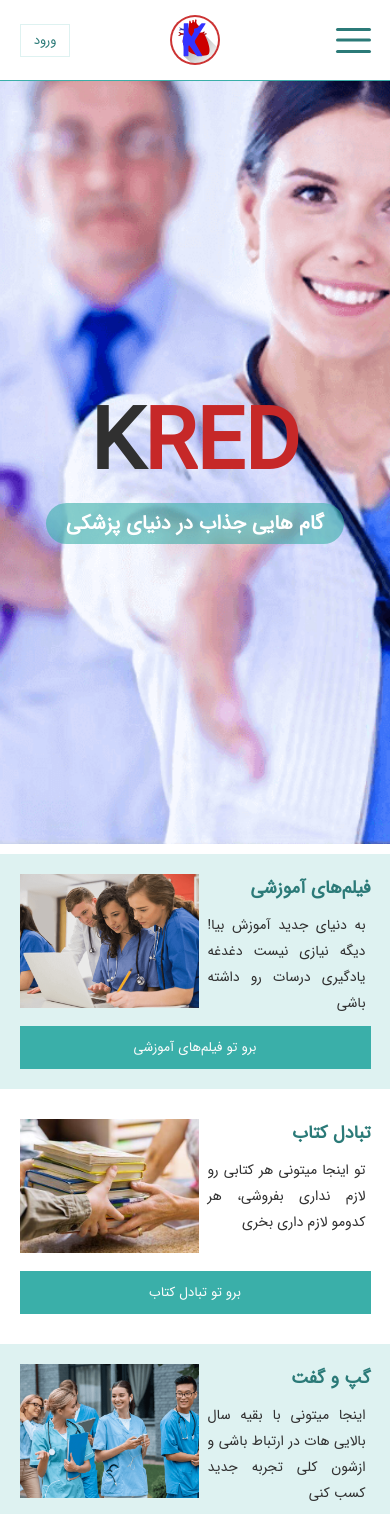
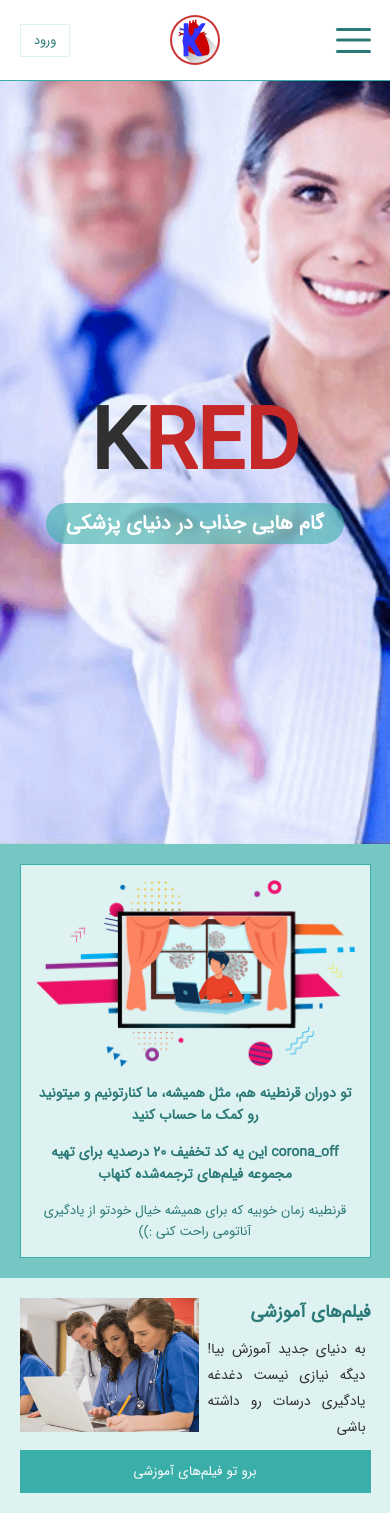
Before and after one commit to abelmiri/kred-frontend, a React (Create React App) app: page / in a window 390 px wide. Shown: the top 1514 px of the page. Built offline with nearby package versions, Linux system fonts and the light colour scheme.

Commit message:
improves

```diff
--- a/src/Styles/home.scss
+++ b/src/Styles/home.scss
@@ -167,7 +167,6 @@
   }
   @media screen and (max-width: 800px) {
     position: relative;
-    margin: 10px 0;
     height: auto;
   }
 }
@@ -232,15 +231,15 @@
   background-size: cover;
   background-position: center;
   height: 250px;
-  margin: 0 0 60px 0;
+  margin: 5% 0;
   @media screen and (min-width: 800px) {
     width: 90%;
     padding: 5%;
   }
   @media screen and (max-width: 800px) {
     padding: 50px 5%;
-    margin: 10px 0;
     height: auto;
+    margin: 0 0 5% 0;
   }
 }
 
@@ -279,10 +278,6 @@
   background-size: cover;
   background-position: right;
   text-align: left;
-
-  @media screen and (max-width: 800px) {
-    margin-top: 10px;
-  }
 }
 
 .home-collab-cont {
@@ -337,3 +332,56 @@
   background-color: black;
   color: white;
 }
+
+.home-slider-cont {
+  background-color: var(--third-color);
+}
+
+.home-slider {
+  margin: 5%;
+  padding: 15px;
+  background-color: var(--login-page-background-color);
+  border: 1px solid var(--primary-color);
+  display: flex;
+  justify-content: center;
+  @media screen and (max-width: 480px) {
+    flex-wrap: wrap;
+  }
+}
+
+.home-slider-img {
+  width: 40%;
+  object-fit: cover;
+  margin-left: 5%;
+  @media screen and (max-width: 480px) {
+    width: 100%;
+    margin-left: 0;
+    margin-bottom: 15px;
+  }
+}
+
+.home-slider-text {
+  font-size: $menu-title-font-size;
+  color: var(--secondary-color);
+  display: flex;
+  flex-direction: column;
+  justify-content: space-evenly;
+  text-align: center;
+
+  @media screen and (max-width: 480px) {
+    font-size: $title-font-size;
+  }
+}
+
+.home-slider-text-big {
+  font-size: $home-title-font-size;
+  font-weight: bold;
+
+  &.margin {
+    margin: 15px 0;
+  }
+
+  @media screen and (max-width: 480px) {
+    font-size: $home-regular-font-size;
+  }
+}
--- a/src/View/Components/Header.js
+++ b/src/View/Components/Header.js
@@ -159,7 +159,7 @@ class Header extends PureComponent
     onScroll()
     {
         const {isTransparent, hideDropDown} = this.state
-        if (window.scrollY >= window.innerHeight - 50)
+        if (window.scrollY >= 100)
         {
             if (isTransparent) this.setState({...this.state, isTransparent: false})
         }
--- a/src/View/Pages/HomePage.js
+++ b/src/View/Pages/HomePage.js
@@ -2,6 +2,8 @@ import React, {PureComponent} from "react"
 import Library from "../../Media/Images/Library.jpg"
 import Nurses from "../../Media/Images/Nurses.png"
 import Pavion from "../../Media/Images/Pavion.jpg"
+import Doctors from "../../Media/Images/Doctors.png"
+import Slider from "../../Media/Images/slider.png"
 import Material from "../Components/Material"
 import api, {REST_URL} from "../../Functions/api"
 import MySlider from "../Components/MySlider"
@@ -80,17 +82,27 @@ class HomePage extends PureComponent
         const {freeVideos, videoError} = this.state
         return (
             <React.Fragment>
-                <div className='home-background-img'>
-                    <h2 className='home-title'>K<span>RED</span></h2>
-                    <h3 className='home-desc'>گام هایی جذاب در دنیای پزشکی</h3>
+                <div className="home-background-img">
+                    <h2 className="home-title">K<span>RED</span></h2>
+                    <h3 className="home-desc">گام هایی جذاب در دنیای پزشکی</h3>
                 </div>
-                <div className='home-videos'>
-                    <div className='home-videos-text'>
-                        <h3 className='home-videos-title'>فیلم‌های آموزشی</h3>
-                        <div className='home-exchange-description'>به دنیای جدید آموزش بیا! دیگه نیازی نیست دغدغه یادگیری درسات رو داشته باشی</div>
-                        <button className='home-section-butt' onClick={(e) => this.changeRoute(e, "/videos")}>برو تو فیلم‌های آموزشی</button>
+                <div className="home-slider-cont">
+                    <div className="home-slider">
+                        <img className="home-slider-img" src={Slider} alt=""/>
+                        <div className="home-slider-text">
+                            <div className="home-slider-text-big">تو دوران قرنطینه هم، مثل همیشه، ما کنارتونیم و میتونید رو کمک ما حساب کنید</div>
+                            <div className="home-slider-text-big margin"><span>corona_off</span> این یه کد تخفیف <span>20 درصدیه</span> برای تهیه مجموعه فیلم‌های <span>ترجمه‌شده</span> کنهاب</div>
+                            <div>قرنطینه زمان خوبیه که برای همیشه خیال خودتو از یادگیری آناتومی راحت کنی :))</div>
+                        </div>
                     </div>
-                    <img className='home-videos-img mobile' src={Nurses} alt=''/>
+                </div>
+                <div className="home-videos">
+                    <div className="home-videos-text">
+                        <h3 className="home-videos-title">فیلم‌های آموزشی</h3>
+                        <div className="home-exchange-description">به دنیای جدید آموزش بیا! دیگه نیازی نیست دغدغه یادگیری درسات رو داشته باشی</div>
+                        <button className="home-section-butt" onClick={(e) => this.changeRoute(e, "/videos")}>برو تو فیلم‌های آموزشی</button>
+                    </div>
+                    <img className="home-videos-img mobile" src={Nurses} alt="فیلم‌های آموزشی"/>
                     <div className="home-videos-img desktop">
                         <div className="home-videos-img-title">پربازدیدترین فیلم‌ها</div>
                         {
@@ -120,25 +132,36 @@ class HomePage extends PureComponent
                         }
                     </div>
                 </div>
-                <div className='home-exchange'>
-                    <img className='home-exchange-img' src={Library} alt=''/>
-                    <div className='home-exchange-text'>
-                        <h3 className='home-exchange-title'>تبادل کتاب</h3>
-                        <div className='home-exchange-description'>تو اینجا میتونی هر کتابی رو لازم نداری بفروشی، هر کدومو لازم داری بخری</div>
-                        <button className='home-section-butt reverse' onClick={(e) => this.changeRoute(e, "/exchanges")}>برو تو تبادل کتاب</button>
+                {
+                    process.env.NODE_ENV !== "production" &&
+                    <div className="home-exchange">
+                        <img className="home-exchange-img" src={Doctors} alt="کلاس درس"/>
+                        <div className="home-exchange-text">
+                            <h3 className="home-exchange-title">کلاس درس</h3>
+                            <div className="home-exchange-description">دیگه سر کلاس جزوه ننویس! بخواب.</div>
+                            <button className="home-section-butt reverse" onClick={(e) => this.changeRoute(e, "/class")}>برو تو کلاس درس</button>
+                        </div>
+                    </div>
+                }
+                <div className="home-videos">
+                    <div className="home-videos-text">
+                        <h3 className="home-videos-title">گپ و گفت</h3>
+                        <div className="home-exchange-description">اینجا میتونی با بقیه سال بالایی هات در ارتباط باشی و ازشون کلی تجربه جدید کسب کنی</div>
+                        <button className="home-section-butt" onClick={(e) => this.changeRoute(e, "/pavilions")}>برو تو گپ و گفت</button>
+                    </div>
+                    <img className="home-videos-img" src={Pavion} alt="گپ و گفت"/>
+                </div>
+                <div className="home-exchange">
+                    <img className="home-exchange-img" src={Library} alt="تبادل کتاب"/>
+                    <div className="home-exchange-text">
+                        <h3 className="home-exchange-title">تبادل کتاب</h3>
+                        <div className="home-exchange-description">تو اینجا میتونی هر کتابی رو لازم نداری بفروشی، هر کدومو لازم داری بخری</div>
+                        <button className="home-section-butt reverse" onClick={(e) => this.changeRoute(e, "/exchanges")}>برو تو تبادل کتاب</button>
                     </div>
                 </div>
-                <div className='home-videos'>
-                    <div className='home-videos-text'>
-                        <h3 className='home-videos-title'>گپ و گفت</h3>
-                        <div className='home-exchange-description'>اینجا میتونی با بقیه سال بالایی هات در ارتباط باشی و ازشون کلی تجربه جدید کسب کنی</div>
-                        <button className='home-section-butt' onClick={(e) => this.changeRoute(e, "/pavilions")}>برو تو گپ و گفت</button>
-                    </div>
-                    <img className='home-videos-img' src={Pavion} alt=''/>
-                </div>
-                <div className='home-about'>
-                    <h3 className='home-about-title'>اینجا چه خبره؟!</h3>
-                    <div className='home-about-description'>
+                <div className="home-about">
+                    <h3 className="home-about-title">اینجا چه خبره؟!</h3>
+                    <div className="home-about-description">
                         سلام! اینجا KRED عه...
                         <br/>
                         یه جمع باحال و پرانرژی از دانشجوهای علوم پزشکی... ما اینجا باهم درس می‌خونیم و به هم کمک می‌کنیم تا توی کار و زندگیمون بهتر بشیم
@@ -151,26 +174,10 @@ class HomePage extends PureComponent
                         و کلی کارای جالب و جدید دیگه که باید بیای و ببینی!!!
                     </div>
                 </div>
-                {/*<div className='home-exchange'>*/}
-                {/*    <img className='home-exchange-img' src={Library} alt=''/>*/}
-                {/*    <div className='home-exchange-text'>*/}
-                {/*        <h3 className='home-exchange-title'>جزوه ها و خلاصه درس ها</h3>*/}
-                {/*        <div className='home-exchange-description'>دیگه سر کلاس جزوه ننویس!</div>*/}
-                {/*        <button className='home-exchange-butt' onClick={(e) => this.changeRoute(e, "/exchange")}>برو تو جزوه و خلاصه درس</button>*/}
-                {/*    </div>*/}
-                {/*</div>*/}
-                {/*<div className='home-questions'>*/}
-                {/*    <div className='home-videos-text'>*/}
-                {/*        <h3 className='home-videos-title'>نمونه سوال</h3>*/}
-                {/*        <div className='home-exchange-description'>نمونه سوال بزنی پاسی!</div>*/}
-                {/*        <button className='home-videos-butt' onClick={(e) => this.changeRoute(e, "/exchange")}>برو تو نمونه سوال</button>*/}
-                {/*    </div>*/}
-                {/*    <img className='home-videos-img' src={Doctors} alt=''/>*/}
-                {/*</div>*/}
-                <div className='home-collab'>
-                    <div className='home-collab-cont'>
-                        <h3 className='home-collab-title'>تو هم میتونی با کرد همکاری کنی ...</h3>
-                        <a href="https://t.me/KRED_admin" target="_blank" rel="noopener noreferrer"><Material type='button' className='home-collab-butt'>همکاری با KRED</Material></a>
+                <div className="home-collab">
+                    <div className="home-collab-cont">
+                        <h3 className="home-collab-title">تو هم میتونی با کرد همکاری کنی ...</h3>
+                        <a href="https://t.me/KRED_admin" target="_blank" rel="noopener noreferrer"><Material type="button" className="home-collab-butt">همکاری با KRED</Material></a>
                     </div>
                 </div>
                 <Footer/>
--- a/src/View/Panel/AllUsers.js
+++ b/src/View/Panel/AllUsers.js
@@ -1,7 +1,6 @@
 import React, {PureComponent} from "react"
 import api from "../../Functions/api"
 import {ClipLoader} from "react-spinners"
-import Material from "../Components/Material"
 
 class AllUsers extends PureComponent
 {
@@ -107,7 +106,7 @@ class AllUsers extends PureComponent
                                 </div>
                                 {
                                     users.map(user =>
-                                        <Material key={"today-sign-ups" + user.phone} className="panel-0ff-code-cont scroll-wide">
+                                        <div key={"today-sign-ups" + user.phone} className="panel-0ff-code-cont scroll-wide">
                                             <div className="panel-0ff-code-item-big">{user.name}</div>
                                             <div className="panel-0ff-code-item">{user.phone}</div>
                                             <div className="panel-0ff-code-item">{user.university}</div>
@@ -115,7 +114,7 @@ class AllUsers extends PureComponent
                                             <div className="panel-0ff-code-item">{user.birth_date}</div>
                                             <div className="panel-0ff-code-item">{user.major}</div>
                                             <div className="panel-0ff-code-item">{user.grade}</div>
-                                        </Material>,
+                                        </div>,
                                     )
                                 }
                             </React.Fragment>
--- a/src/View/Panel/TodaySignUps.js
+++ b/src/View/Panel/TodaySignUps.js
@@ -1,7 +1,6 @@
 import React, {PureComponent} from "react"
 import api from "../../Functions/api"
 import {ClipLoader} from "react-spinners"
-import Material from "../Components/Material"
 
 class TodaySignUps extends PureComponent
 {
@@ -57,7 +56,7 @@ class TodaySignUps extends PureComponent
                                         </div>
                                         {
                                             todaySignUp.reverse().map(user =>
-                                                <Material key={"today-sign-ups" + user.phone} className={`panel-0ff-code-cont ${!smallView ? "scroll-wide" : ""}`}>
+                                                <div key={"today-sign-ups" + user.phone} className={`panel-0ff-code-cont ${!smallView ? "scroll-wide" : ""}`}>
                                                     <div className={!smallView ? "panel-0ff-code-item-big" : "panel-0ff-code-item"}>{user.name}</div>
                                                     <div className="panel-0ff-code-item">{user.phone}</div>
                                                     {
@@ -70,7 +69,7 @@ class TodaySignUps extends PureComponent
                                                             <div className="panel-0ff-code-item">{user.grade}</div>
                                                         </React.Fragment>
                                                     }
-                                                </Material>,
+                                                </div>,
                                             )
                                         }
                                     </React.Fragment>
```
Also changed, not shown: src/Media/Images/slider.png (added).
